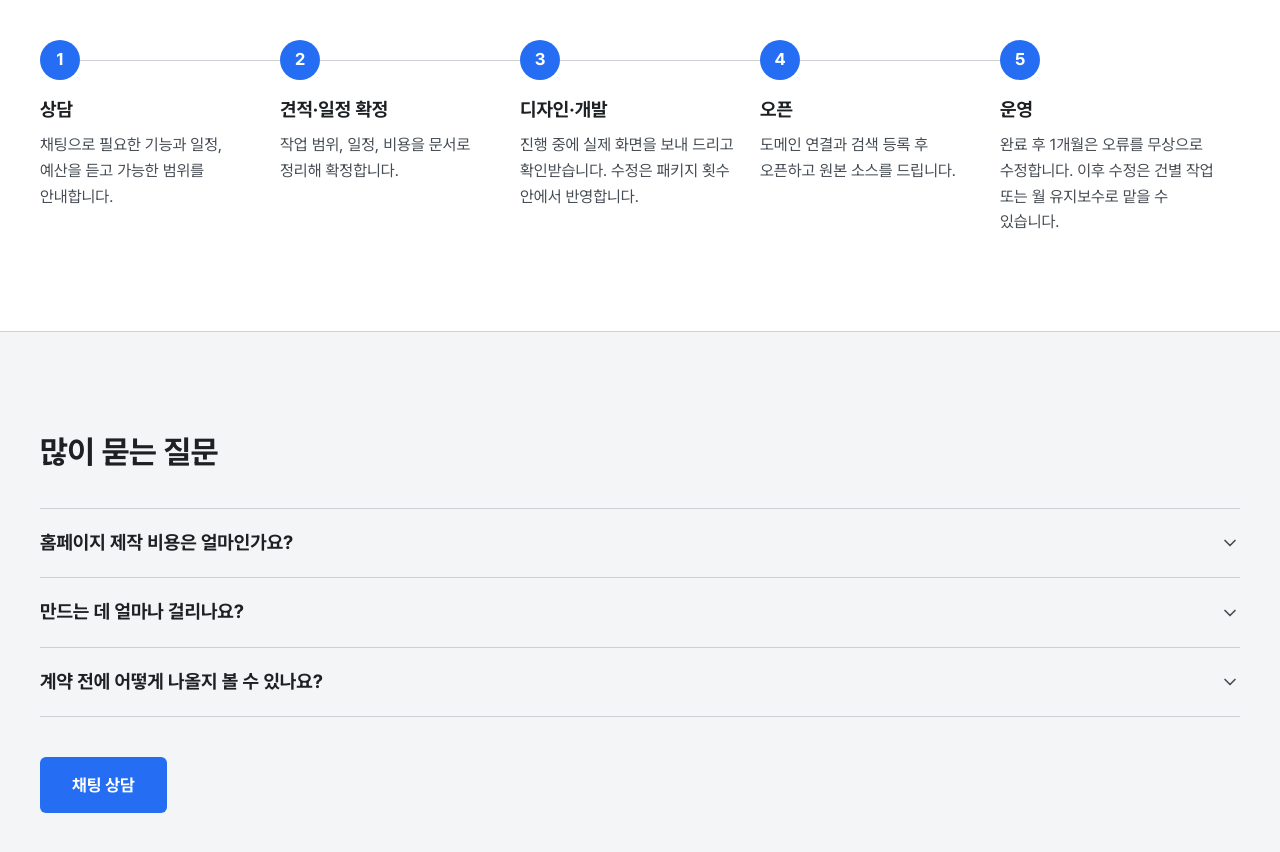
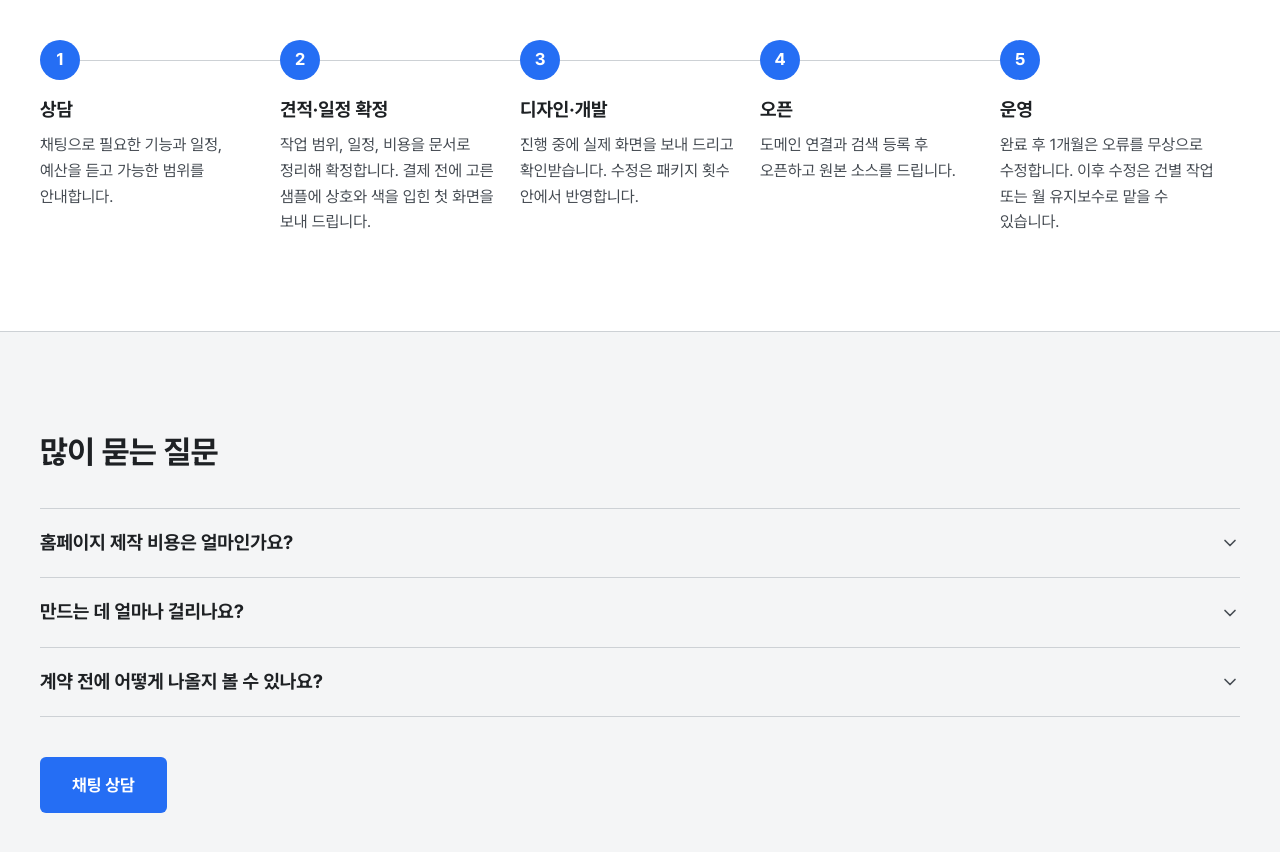
Before and after one commit to gompartner/gompartner.github.io, a Next.js app: page / in a window 1280 px wide. Shown: the part 3025-3877 px from the top of the page. Built offline with nearby package versions, Linux system fonts and the light colour scheme; no server answers.

Commit message:
제작 절차에 결제 전 첫 화면 미리 보기

```diff
--- a/data/faq.ts
+++ b/data/faq.ts
@@ -4,7 +4,7 @@ import { manwon, plans, previewDetail, runningCostNote } from "@/data/pricing";
 // 크몽 서비스(#796239)의 수정 횟수·오류 수정·환불 기준과 같게 유지한다.
 export const processSteps = [
   { title: "상담", body: "채팅으로 필요한 기능과 일정, 예산을 듣고 가능한 범위를 안내합니다." },
-  { title: "견적·일정 확정", body: "작업 범위, 일정, 비용을 문서로 정리해 확정합니다." },
+  { title: "견적·일정 확정", body: "작업 범위, 일정, 비용을 문서로 정리해 확정합니다. 결제 전에 고른 샘플에 상호와 색을 입힌 첫 화면을 보내 드립니다." },
   { title: "디자인·개발", body: "진행 중에 실제 화면을 보내 드리고 확인받습니다. 수정은 패키지 횟수 안에서 반영합니다." },
   { title: "오픈", body: "도메인 연결과 검색 등록 후 오픈하고 원본 소스를 드립니다." },
   { title: "운영", body: "완료 후 1개월은 오류를 무상으로 수정합니다. 이후 수정은 건별 작업 또는 월 유지보수로 맡을 수 있습니다." },
```
